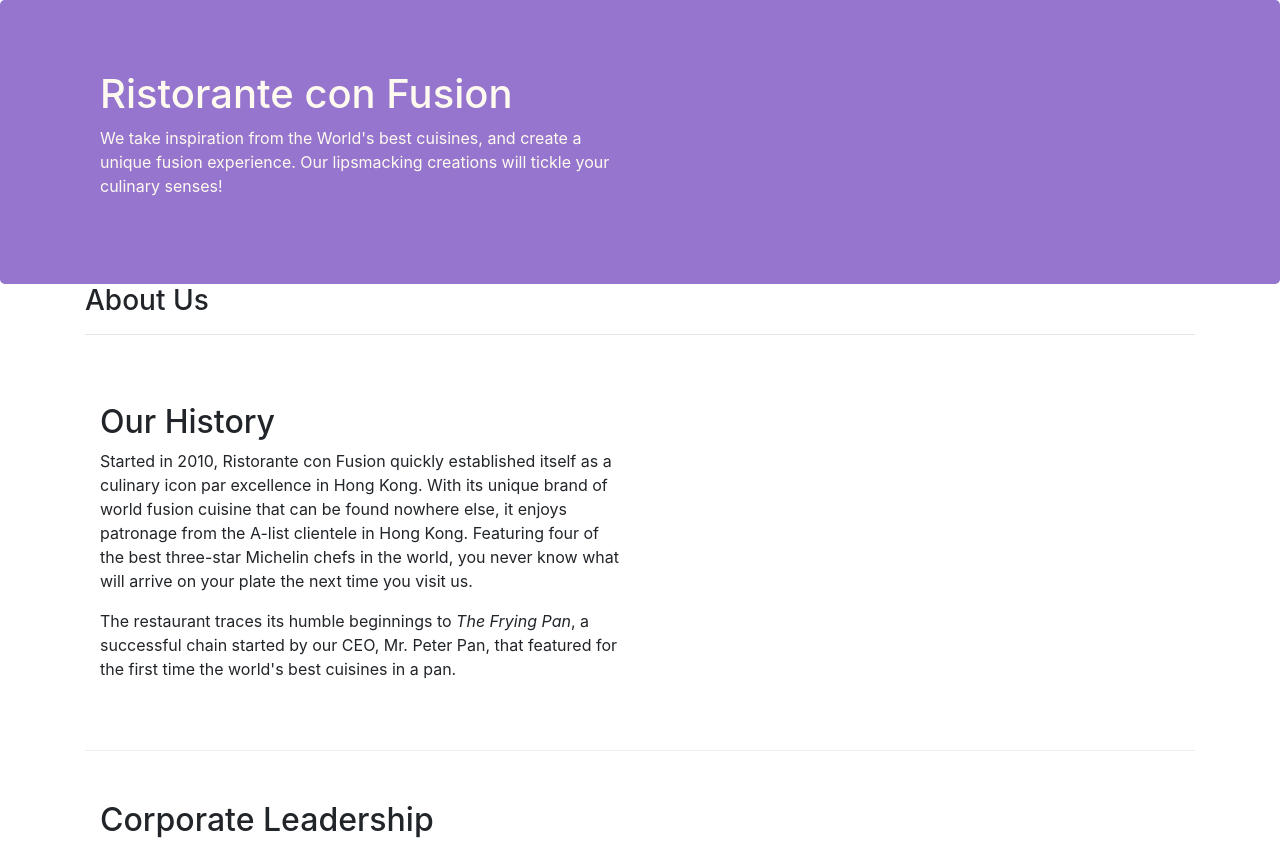
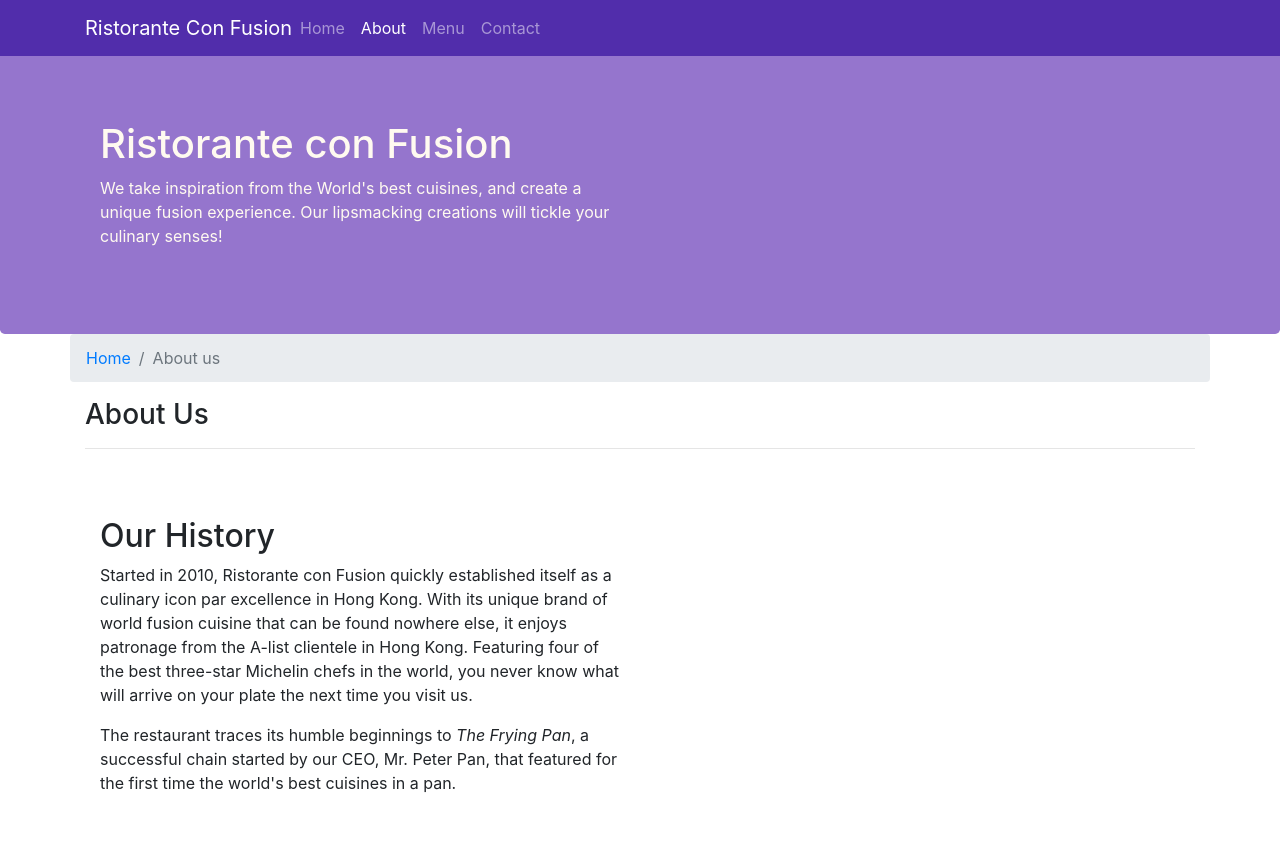
Before and after one commit to naidugova/bootstrapproject, a website: page aboutus.html in a window 1280 px wide. Shown: the top 842 px of the page. Drawn offline with nearby package versions, Linux system fonts and the light colour scheme.

Commit message:
Added nav bar

```diff
--- a/aboutus.html
+++ b/aboutus.html
@@ -13,6 +13,22 @@
 </head>
 
 <body>
+    <nav class="navbar navbar-dark navbar-expand-sm fixed-top">
+        <div class="container">
+            <button class="navbar-toggler" type="button" data-toggle="collapse" data-target="#Navbar">
+                <span class="navbar-toggler-icon"></span>
+            </button>
+            <a href="index.html" class="navbar-brand mr-auto">Ristorante Con Fusion</a>
+            <div class="collapse navbar-collapse" id="Navbar">
+            <ul class="navbar-nav mr-auto">
+                <li class="nav-item"><a href="index.html" class="nav-link">Home</a></li>
+                <li class="nav-item active"><a href="#" class="nav-link">About</a></li>
+                <li class="nav-item"><a href="#" class="nav-link">Menu</a></li>
+                <li class="nav-item"><a href="#" class="nav-link">Contact</a></li>
+            </ul>
+            </div>
+        </div>
+    </nav>
     <header class="jumbotron">
         <div class="container">
             <div class="row row-header">
@@ -27,6 +43,10 @@
     </header>
     <div class="container">
         <div class="row align-items-center">
+            <ol class="col-12 breadcrumb">
+                <li class="breadcrumb-item"><a href="index.html">Home</a></li>
+                <li class="breadcrumb-item active">About us</li>
+            </ol>
             <div class="col-12">
                 <h3>About Us</h3>
                 <hr>
@@ -62,7 +82,7 @@
                 <div class="col-4 offset-1 col-sm-2">
                     <h5>Links</h5>
                     <ul class="list-unstyled">
-                        <li><a href="#">Home</a></li>
+                        <li><a href="index.html">Home</a></li>
                         <li><a href="#">About</a></li>
                         <li><a href="#">Menu</a></li>
                         <li><a href="#">Contact</a></li>
--- a/css/index.css
+++ b/css/index.css
@@ -24,3 +24,10 @@
     margin:0px;
     color:#0f0f0f;
 }
+body {
+    padding: 50px 0px 0px 0px;
+    z-index: 0;
+}
+.navbar-dark{
+    background-color: #512DAB;
+}
```
Also changed, not shown: index.html (+17 -1 lines).
